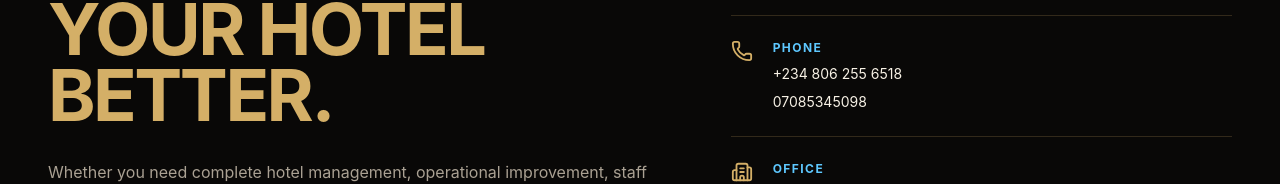
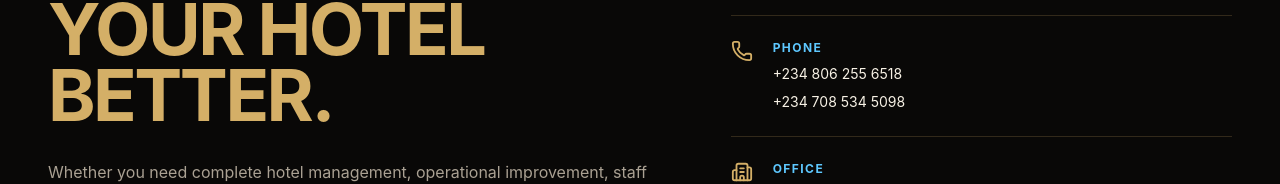
Before and after one commit to CONSUMATEMAN/loremm-website, a Next.js app: page / in a window 1280 px wide. Shown: the part 10131-10315 px from the top of the page. Built offline with nearby package versions, Linux system fonts and the light colour scheme.

Commit message:
Update LOREMM website content

```diff
--- a/app/page.tsx
+++ b/app/page.tsx
@@ -1058,7 +1058,7 @@ export default function Home() {
                   </p>
 
                   <p className="mt-2 text-sm text-[#f7f1e5]">
-                    07085345098
+                    +234 708 534 5098
                   </p>
                 </div>
               </div>
```
